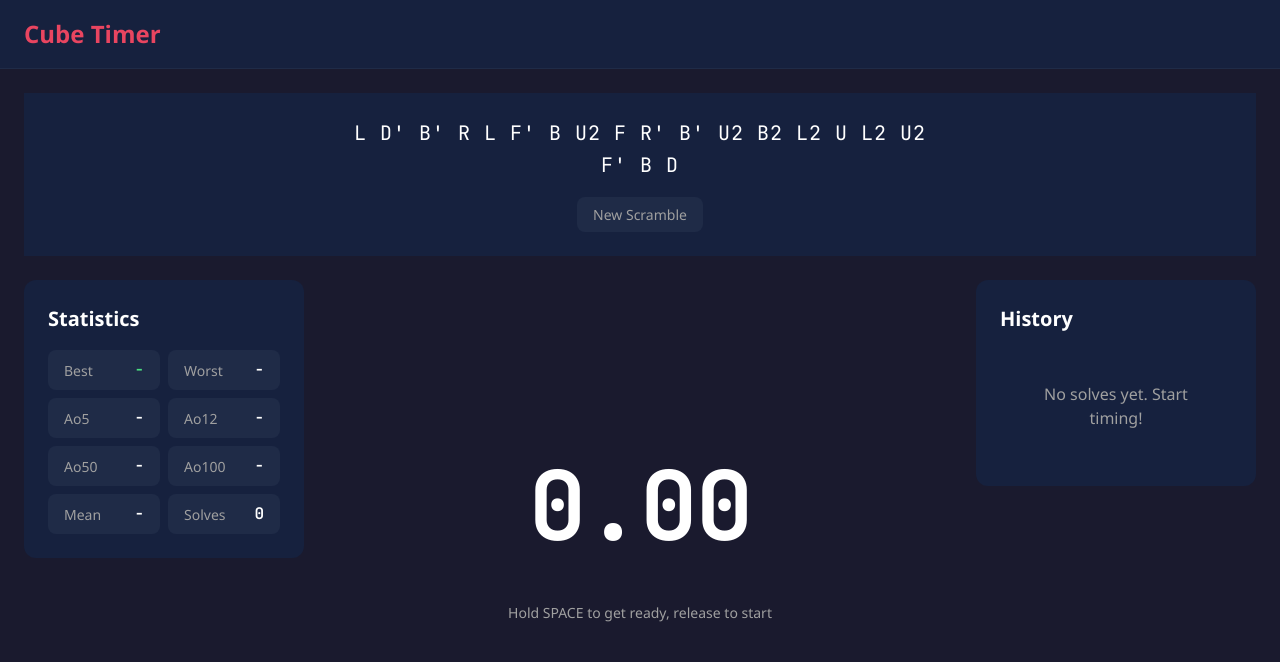
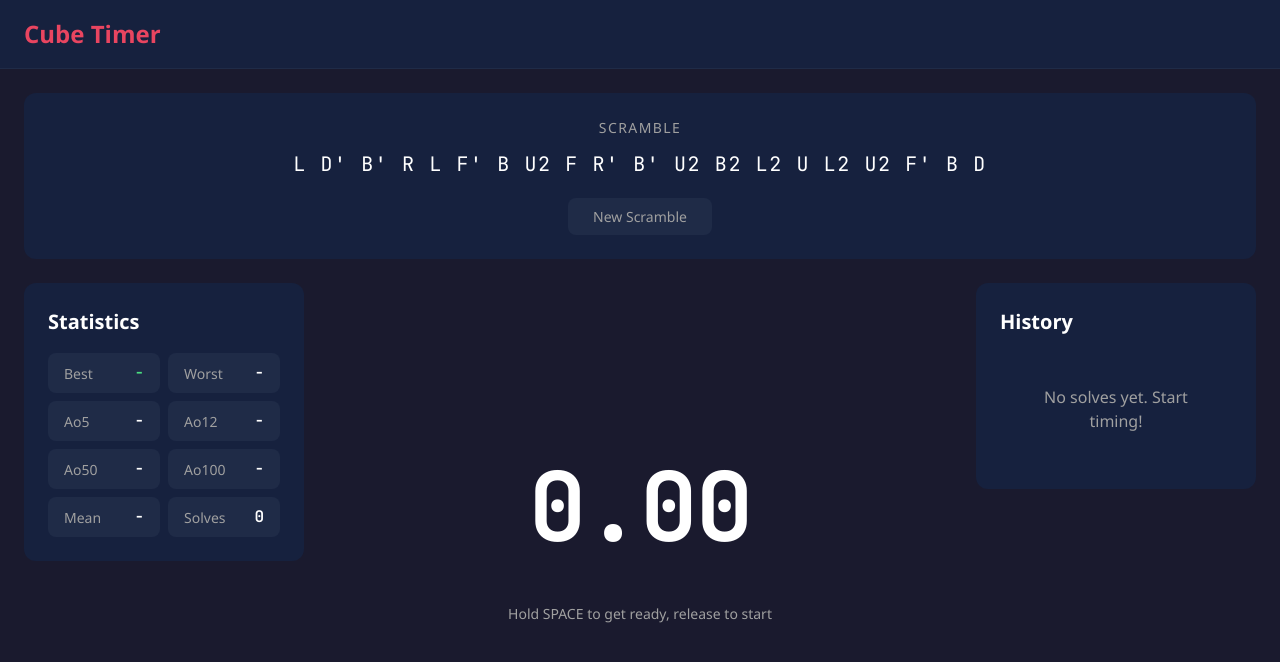
Before and after one commit to vedantsinha3/CubeTimer, a React (Vite) app: page / in a window 1280 px wide. Shown: the top 662 px of the page. Built offline with nearby package versions, Linux system fonts and the light colour scheme.

Commit message:
chore: polish UI and update README

```diff
--- a/src/components/Scramble/Scramble.tsx
+++ b/src/components/Scramble/Scramble.tsx
@@ -4,7 +4,7 @@ import { generateScramble } from '../../utils/scrambleGenerator';
 
 interface ScrambleProps {
   onScrambleChange?: (scramble: string) => void;
-  triggerNew?: number; // Increment to trigger new scramble
+  triggerNew?: number;
 }
 
 const ScrambleContainer = styled.div`
@@ -13,6 +13,15 @@ const ScrambleContainer = styled.div`
   align-items: center;
   padding: ${({ theme }) => theme.spacing.lg};
   background-color: ${({ theme }) => theme.colors.surface};
+  border-radius: ${({ theme }) => theme.borderRadius.lg};
+`;
+
+const ScrambleLabel = styled.span`
+  font-size: ${({ theme }) => theme.fontSizes.sm};
+  color: ${({ theme }) => theme.colors.textMuted};
+  margin-bottom: ${({ theme }) => theme.spacing.sm};
+  text-transform: uppercase;
+  letter-spacing: 0.1em;
 `;
 
 const ScrambleText = styled.div`
@@ -20,9 +29,9 @@ const ScrambleText = styled.div`
   font-size: ${({ theme }) => theme.fontSizes.lg};
   color: ${({ theme }) => theme.colors.text};
   text-align: center;
-  line-height: 1.6;
-  letter-spacing: 0.05em;
-  max-width: 600px;
+  line-height: 1.8;
+  letter-spacing: 0.08em;
+  max-width: 700px;
   word-wrap: break-word;
 
   @media (max-width: ${({ theme }) => theme.breakpoints.tablet}) {
@@ -32,16 +41,18 @@ const ScrambleText = styled.div`
 
 const RegenerateButton = styled.button`
   margin-top: ${({ theme }) => theme.spacing.md};
-  padding: ${({ theme }) => theme.spacing.sm} ${({ theme }) => theme.spacing.md};
+  padding: ${({ theme }) => theme.spacing.sm} ${({ theme }) => theme.spacing.lg};
   background-color: ${({ theme }) => theme.colors.surfaceLight};
   color: ${({ theme }) => theme.colors.textMuted};
   font-size: ${({ theme }) => theme.fontSizes.sm};
   border-radius: ${({ theme }) => theme.borderRadius.md};
   transition: all 0.2s ease;
+  border: 1px solid transparent;
 
   &:hover {
     background-color: ${({ theme }) => theme.colors.secondary};
     color: ${({ theme }) => theme.colors.text};
+    border-color: ${({ theme }) => theme.colors.primary};
   }
 
   &:active {
@@ -58,20 +69,19 @@ export function Scramble({ onScrambleChange, triggerNew }: ScrambleProps) {
     onScrambleChange?.(newScramble);
   }, [onScrambleChange]);
 
-  // Generate new scramble when triggerNew changes
   useEffect(() => {
     if (triggerNew !== undefined && triggerNew > 0) {
       regenerate();
     }
   }, [triggerNew, regenerate]);
 
-  // Notify parent of initial scramble
   useEffect(() => {
     onScrambleChange?.(scramble);
-  }, []); // Only on mount
+  }, []);
 
   return (
     <ScrambleContainer>
+      <ScrambleLabel>Scramble</ScrambleLabel>
       <ScrambleText>{scramble}</ScrambleText>
       <RegenerateButton onClick={regenerate}>New Scramble</RegenerateButton>
     </ScrambleContainer>
```
Also changed, not shown: 1 other file (tests, documents, lock files or other folders).
